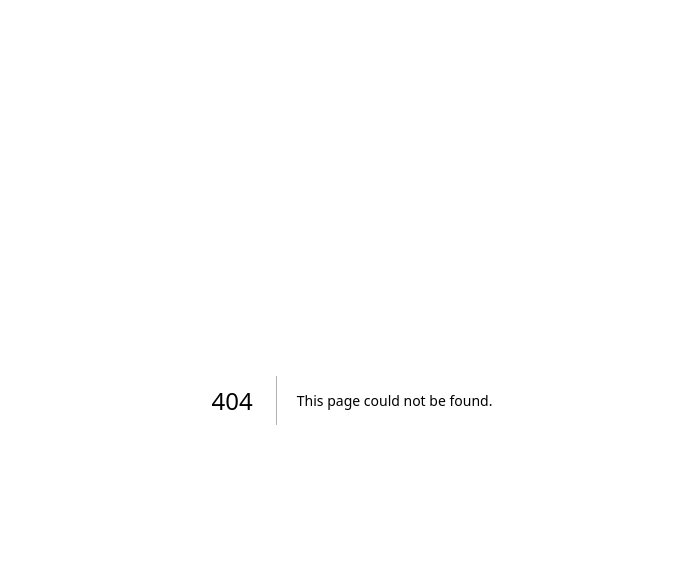
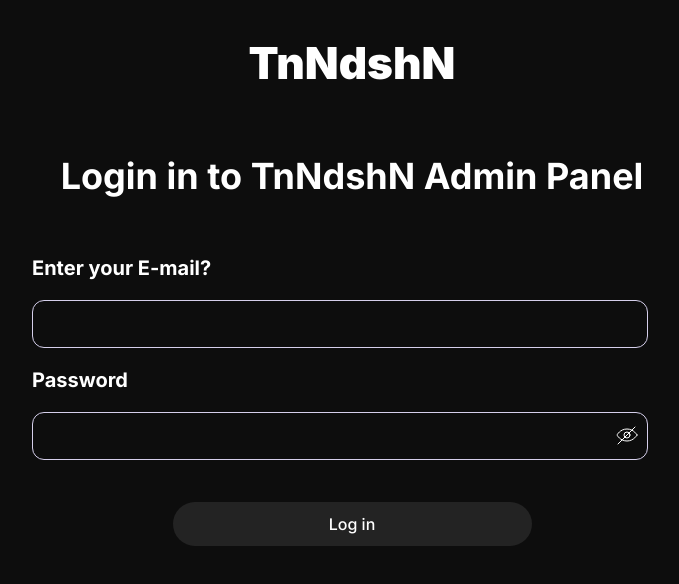
Before and after one commit to Null-logic-0/admin-panel-front-1919, a Next.js app: page /auth in a window 1280 px wide. Before the commit this address had no page. Shown: the top 584 px of the page, without its empty margins (288-967 px from the left). Built offline with nearby package versions, Linux system fonts and the light colour scheme.

Commit message:
feat:created Login form

```diff
--- /dev/null
+++ b/src/app/Components/AuthForm/AuthForm.module.scss
@@ -0,0 +1,74 @@
+@import '../../styles/globalColors/color.scss';
+
+.main {
+    display: flex;
+    align-items: center;
+    justify-content: center;
+    flex-direction: column;
+    gap: 58px;
+    padding: 30px 24px;
+}
+
+.form {
+    display: flex;
+    flex-direction: column;
+    align-items: center;
+    justify-content: center;
+    gap: 42px;
+}
+
+.inputs {
+    display: flex;
+    flex-direction: column;
+    gap: 20px;
+    align-items: flex-start;
+    justify-content: center;
+}
+
+.text {
+    display: flex;
+    flex-direction: column;
+    gap: 40px;
+    align-items: center;
+}
+
+.logo,
+.subtitle,
+.title {
+    color: #fff;
+}
+
+.title {
+    font-size: 36px;
+    font-weight: 700;
+}
+
+.subtitle {
+    font-size: 24px;
+    font-weight: 700;
+}
+
+.inputError {
+    border: 1px solid $error;
+}
+
+.error {
+    color: $error;
+    font-size: 16px;
+    font-weight: 500;
+}
+
+.container {
+    display: flex;
+    gap: 16px;
+    flex-wrap: wrap;
+    align-items: center;
+    justify-content: center;
+}
+
+
+.button {
+    display: flex;
+    justify-content: center;
+    width: 359px;
+}
--- /dev/null
+++ b/src/app/Components/AuthForm/AuthForm.tsx
@@ -0,0 +1,67 @@
+'use client'
+import classNames from 'classnames';
+import Input from '../Input/Input';
+import styles from './AuthForm.module.scss';
+import { useForm } from 'react-hook-form';
+import Button from '../Button/Button';
+import Link from 'next/link';
+import { loginFormInterface } from '@/app/interface/Login.interface';
+
+
+const AuthForm = () => {
+    const { register, handleSubmit, formState: { errors }, watch } = useForm<loginFormInterface>();
+
+    const submitRegister = (values: loginFormInterface) => {
+        console.log('values', values);
+    }
+    return (
+        <div className={styles.main}>
+            <h1 className={styles.logo}>TnNdshN</h1>
+            <p className={styles.title}>Login in to TnNdshN Admin Panel</p>
+
+
+            <form className={styles.form} onSubmit={handleSubmit(submitRegister)}>
+                <div className={styles.inputs}>
+                    <Input
+                        type='email'
+                        text='Enter your E-mail?'
+                        className={classNames({ [styles.inputError]: errors.email })}
+                        {...register('email', {
+                            required: 'E-mail is required',
+                            pattern: {
+                                value: /\S+@\S+\.\S+/,
+                                message: 'Entered value does not match E-mail format'
+                            }
+                        })}
+                    />
+                    {errors.email && <span className={styles.error}>{errors.email.message}</span>}
+
+                    <Input
+                        type='password'
+                        showHideButton
+                        text='Password'
+                        className={classNames({ [styles.inputError]: errors.password })}
+                        {...register('password', {
+                            required: 'Password is required',
+                            minLength: {
+                                value: 8,
+                                message: 'Password must be at least 8 characters'
+                            }
+                        })}
+                    />
+                    {errors.password && <span className={styles.error}>{errors.password.message}</span>}
+
+                </div>
+                <div className={styles.button}>
+                    <Button title='Log in' />
+
+                </div>
+
+
+            </form>
+
+        </div>
+    )
+}
+
+export default AuthForm;
--- /dev/null
+++ b/src/app/Components/Input/HideButton/HideButton.module.scss
@@ -0,0 +1,8 @@
+.hideBTN {
+   border: none;
+   background-color: transparent;
+    cursor: pointer;
+    border-radius: 10px;
+    position: relative;
+    right: 33px;
+  }
--- /dev/null
+++ b/src/app/Components/Input/HideButton/HideButton.tsx
@@ -0,0 +1,17 @@
+import React from 'react';
+import styles from './HideButton.module.scss'
+import Image from 'next/image';
+
+interface ToggleButtonProps {
+  toggleShowPassword?: () => void;
+}
+
+const HideButton = ({ toggleShowPassword }:ToggleButtonProps) => {
+  return (
+    <button className={styles.hideBTN} onClick={toggleShowPassword}>
+      <Image src={'/Icons/eye-crossed.svg'} alt='icon' width={24} height={24} />
+    </button>
+  );
+};
+
+export default HideButton;
--- /dev/null
+++ b/src/app/Components/Input/Input.module.scss
@@ -0,0 +1,53 @@
+@import "../../styles/globalColors/color.scss";
+@import "../../styles/GlobalBorders/borders.scss";
+
+.input {
+  width: 616px;
+  border-radius: $medium;
+  border: 1px solid $dark4;
+  padding: 15px;
+  background-color: transparent;
+  position: relative;
+  color: #FFF;
+  font-size: 14px;
+  font-weight: 500;
+}
+
+.input:focus {
+  border: 1px solid $mainColor;
+  outline: none;
+}
+.input:-webkit-autofill,
+.input:-webkit-autofill:hover,
+.input:-webkit-autofill:focus,
+.input:-webkit-autofill:active{
+    -webkit-background-clip: text;
+    -webkit-text-fill-color: #fff;
+    transition: background-color none;
+    box-shadow: none;
+}
+.container {
+  position: relative;
+  display: flex;
+}
+
+.label {
+  color: #fff;
+  font-size: 20px;
+  font-weight: 700;
+}
+
+
+@media (max-width: 768px) {
+  .input {
+    width: 300px;
+  }
+
+  .label {
+    font-size: 16px;
+  }
+
+  .inputWrapper {
+    gap: 8px;
+  }
+}
--- /dev/null
+++ b/src/app/Components/Input/Input.tsx
@@ -0,0 +1,43 @@
+import React, { forwardRef, useState } from "react";
+import HideButton from "./HideButton/HideButton";
+import styles from "./Input.module.scss";
+import { RegisterOptions } from 'react-hook-form';
+
+type Props = {
+  type: "email" | "password";
+  text?: string;
+  showHideButton?: boolean;
+  className?: string;
+  register?: React.Ref<HTMLInputElement>;
+};
+
+const Input = forwardRef<HTMLInputElement, Props>(({ type, text, showHideButton, className, register, ...rest }, ref) => {
+  const [showPassword, setShowPassword] = useState(false);
+  const toggleShowPassword = () => {
+    setShowPassword(!showPassword);
+  };
+
+  return (
+    <>
+      <label className={styles.label}>{text}</label>
+
+      <div className={styles.container}>
+        <input
+          type={type === "password" && showPassword ? 'text' : type}
+          className={`${styles.input} ${className}`}
+          ref={ref}
+          {...rest}
+        />
+
+        {showHideButton && (
+          <HideButton toggleShowPassword={toggleShowPassword} />
+        )}
+      </div>
+
+    </>
+  );
+});
+
+Input.displayName = "Input";
+
+export default Input;
--- /dev/null
+++ b/src/app/auth/page.tsx
@@ -0,0 +1,15 @@
+import AuthForm from '../Components/AuthForm/AuthForm';
+import styles from './auth.module.scss';
+
+
+const AuthPage =()=>{
+    return (
+        <div>
+            <AuthForm/>
+
+        </div>
+    )
+
+}
+
+export default AuthPage;
--- /dev/null
+++ b/src/app/interface/Login.interface.ts
@@ -0,0 +1,5 @@
+export interface loginFormInterface {
+    email:string,
+    password:string,
+    passwordRepeat:string;
+}
```
Also changed, not shown: public/Icons/eye-crossed.svg (added), src/app/auth/page.module.scss (added).
